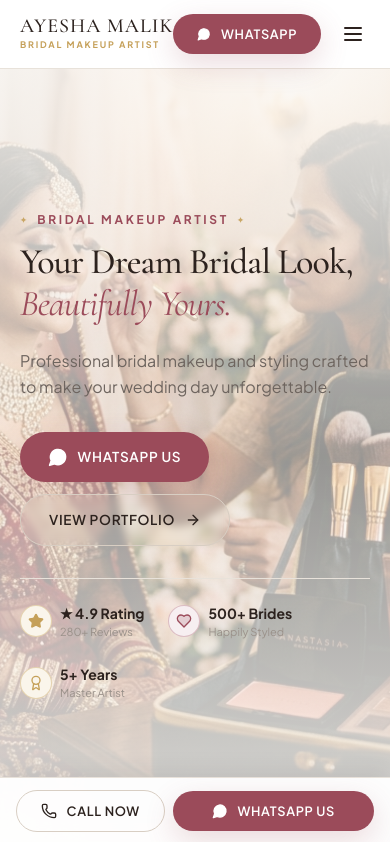
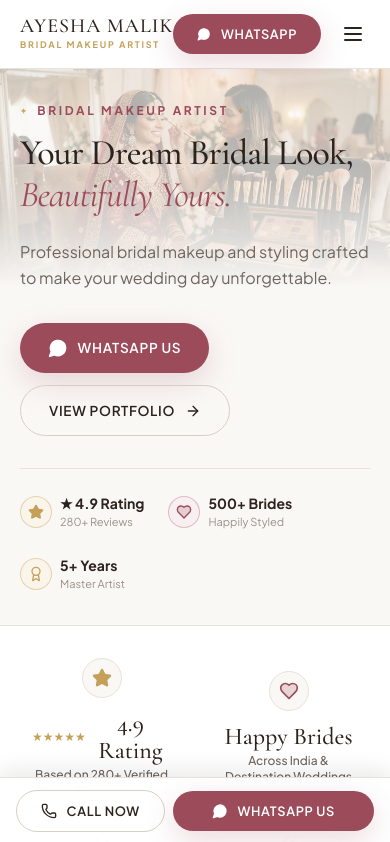
Before and after one commit to syedsarin/Makeup-Artist-Studio, a React (Vite) app: page / in a window 390 px wide. Shown: the top 842 px of the page. Built offline with nearby package versions, Linux system fonts and the light colour scheme.

Commit message:
fix(mobile): display hero background in 16:9 landscape aspect ratio full width without height stretching

```diff
--- a/src/components/Hero.jsx
+++ b/src/components/Hero.jsx
@@ -17,25 +17,25 @@ export default function Hero() {
   };
 
   return (
-    <section id="hero" className="relative min-h-[calc(100vh-70px)] flex items-center py-10 sm:py-14 md:py-16 lg:py-20 overflow-hidden bg-[#FAF8F5]">
-      {/* Full-width Background Image: Bride with Professional Makeup Kit */}
-      <div className="absolute inset-0 w-full h-full z-0 overflow-hidden">
+    <section id="hero" className="relative min-h-0 md:min-h-[calc(100vh-70px)] flex items-center py-8 sm:py-12 md:py-16 lg:py-20 overflow-hidden bg-[#FAF8F5]">
+      {/* Full-width Background Image: 16:9 Landscape on Mobile, Full Cover on Desktop (30% Visibility) */}
+      <div className="absolute top-0 left-0 right-0 w-full aspect-video md:aspect-auto md:inset-0 md:h-full z-0 overflow-hidden pointer-events-none">
         <img
           src={heroBrideImg}
           alt="Bride with professional bridal makeup kit"
-          className="w-full h-full object-cover object-[center_center] sm:object-[65%_center] md:object-[80%_center] lg:object-[85%_center] opacity-40 md:opacity-35 transition-opacity duration-300"
+          className="w-full h-full object-cover object-center md:object-[right_25%] opacity-30 transition-opacity duration-300"
         />
-        {/* Soft Ambient Blend Overlay */}
-        <div className="absolute inset-0 bg-gradient-to-r from-[#FAF8F5] via-[#FAF8F5]/75 to-transparent hidden md:block" />
-        <div className="absolute inset-0 bg-gradient-to-b from-[#FAF8F5]/80 via-transparent to-[#FAF8F5]/70 md:hidden" />
+        {/* Soft Ambient Blend Overlays */}
+        <div className="absolute inset-0 bg-gradient-to-b from-transparent via-[#FAF8F5]/15 to-[#FAF8F5] md:hidden" />
+        <div className="absolute inset-0 bg-gradient-to-r from-[#FAF8F5]/70 via-transparent to-transparent hidden md:block" />
       </div>
 
       <div className="container relative z-10">
-        <div className="grid grid-cols-1 md:grid-cols-12 gap-6 lg:gap-8 items-center">
+        <div className="grid grid-cols-1 lg:grid-cols-12 gap-8 items-center">
 
           {/* Text Content Layered on Top of Background Image */}
           <motion.div
-            className="md:col-span-7 flex flex-col text-left"
+            className="lg:col-span-7 flex flex-col text-left"
             initial={{ opacity: 0, y: 24 }}
             animate={{ opacity: 1, y: 0 }}
             transition={{ duration: 0.8, ease: [0.16, 1, 0.3, 1] }}
@@ -113,7 +113,7 @@ export default function Hero() {
 
           {/* Floating Badges Over the Vertical Image */}
           <motion.div
-            className="md:col-span-5 hidden md:flex flex-col gap-3.5 items-end justify-start self-start pt-2"
+            className="lg:col-span-5 hidden lg:flex flex-col gap-3.5 items-end justify-start self-start pt-2"
             initial={{ opacity: 0, scale: 0.95 }}
             animate={{ opacity: 1, scale: 1 }}
             transition={{ duration: 0.9, delay: 0.2, ease: [0.16, 1, 0.3, 1] }}
```
